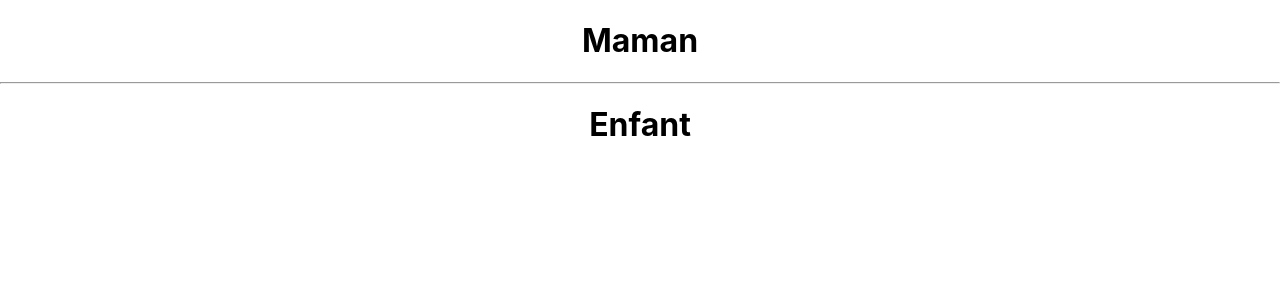
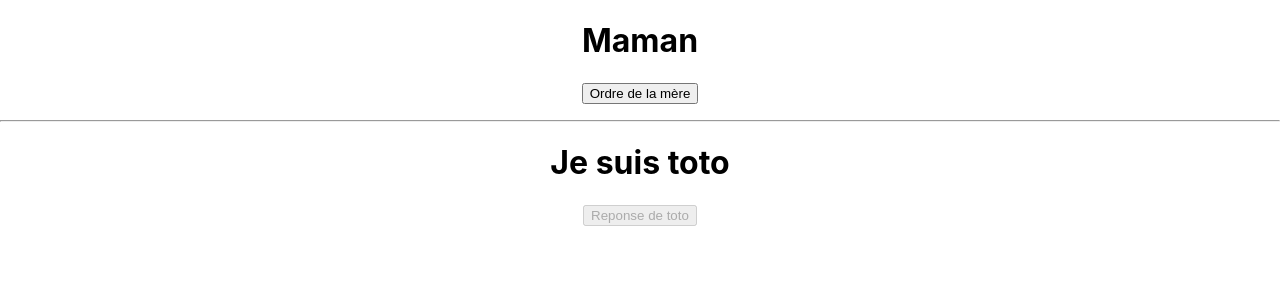
Before and after one commit to aymerick772/React_Learn, a React (Create React App) app: page / in a window 1280 px wide. Shown: the top 300 px of the page. Built offline with nearby package versions, Linux system fonts and the light colour scheme; the HTML template or start-up script is replaced by a standard one.

Commit message:
application dans le but de comprendre relation parent enfant dans reactJs

```diff
--- a/src/App.js
+++ b/src/App.js
@@ -8,10 +8,7 @@ class App extends Component {
   render(){
     return (
       <div className="App">
-        <h1>Maman</h1>
         <Mom/>
-        <hr/>
-        <h1>Enfant</h1>
       </div>
     );
   }
--- /dev/null
+++ b/src/components/Child.js
@@ -0,0 +1,22 @@
+import React from "react";
+
+const Child = (props) =>{
+
+    // if(props.lesState.messageMom){
+    //     // props.lesState.messageToto = "OMG"  <== Ce que j'ai pensé a faire mdr
+    // }
+    const btnShow = props.lesState.messageMom ?  <button onClick={props.repChild}>Reponse de {props.name}</button> :  <button disabled>Reponse de {props.name}</button>
+
+    // console.log(props.lesState)
+    return (
+        <div className="">
+            <h1>Je suis {props.name}</h1>
+            {btnShow}
+            <p>{props.lesState.messageToto}</p>
+
+        </div>
+    )
+}
+
+
+export default Child;
--- a/src/components/Mom.js
+++ b/src/components/Mom.js
@@ -1,14 +1,29 @@
 import React, { Component } from "react";
+import Child from  "./Child";
 
 class Mom extends Component {
     state = {
         messageMom : null,
         messageToto: null,
     }
+    ordreMom = () =>{
+        this.setState({
+            messageMom: "Va ranger ta chambre"
+        })
+    }
+    repChild = () =>{
+        this.setState({
+            messageToto: "D'accord je vais ranger .."
+        })
+    }
     render() {
         return(
             <div className="">
-
+                <h1>Maman</h1>
+                <button onClick={this.ordreMom}>Ordre de la mère</button>
+                <p>{this.state.messageMom}</p>
+                <hr/>
+                <Child name="toto" lesState={this.state}  repChild={this.repChild}></Child>
             </div>
         )
     }
```
